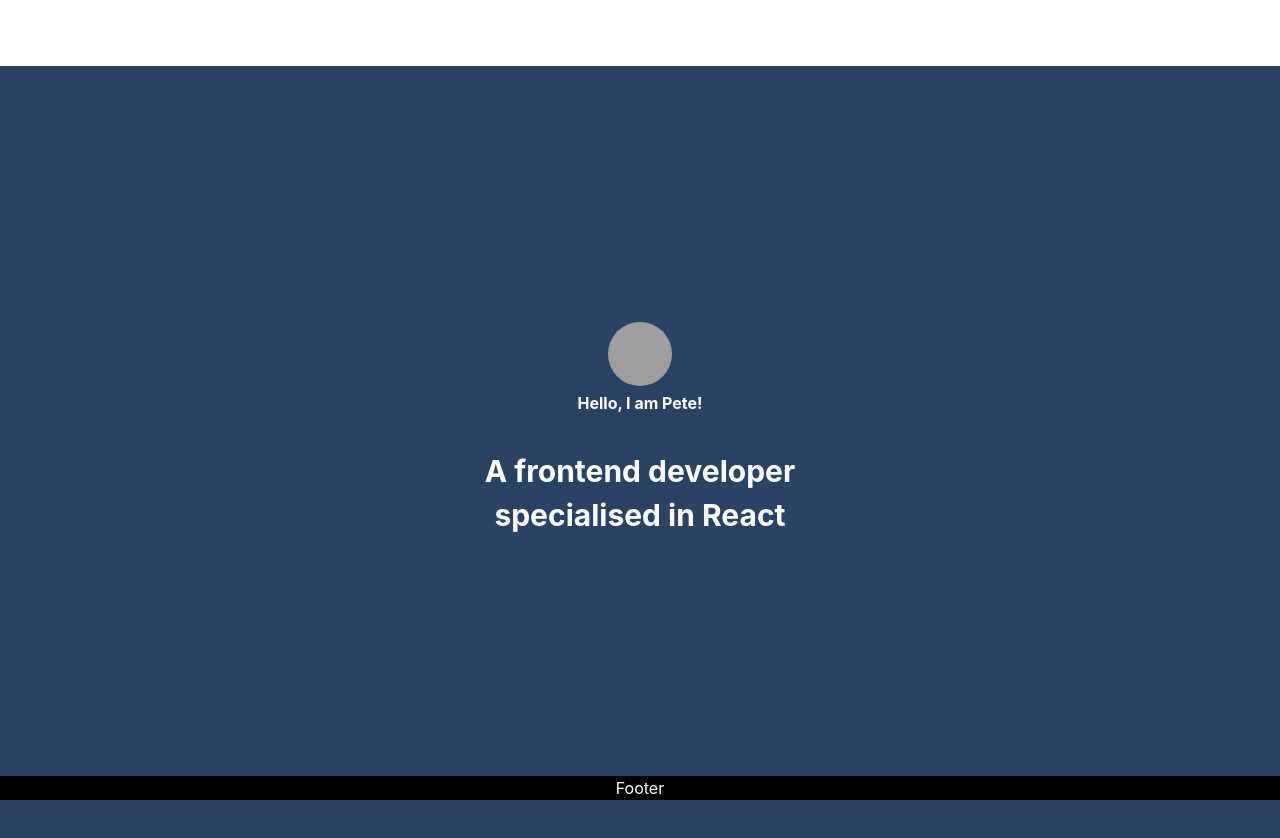
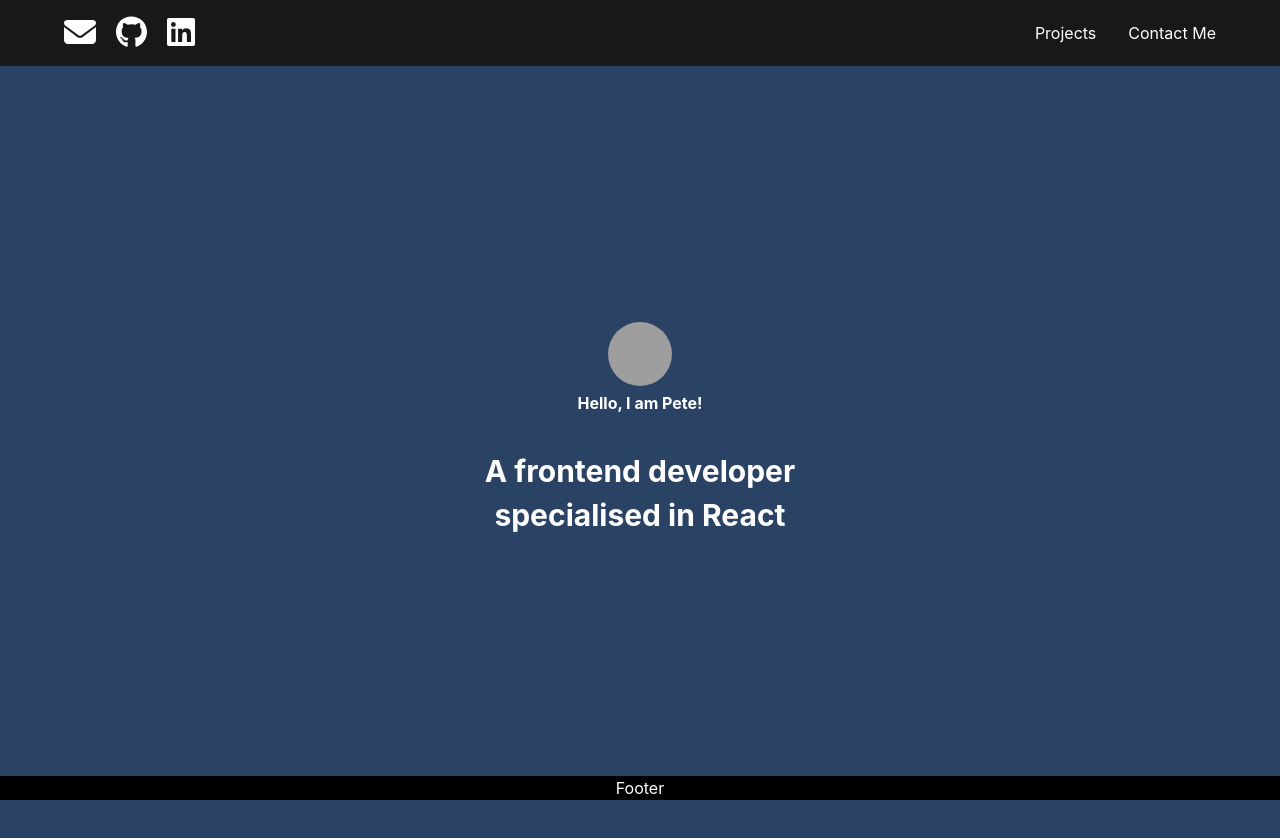
Before and after one commit to jonriber/advanced-react-portfolio, a React (Vite) app in the folder advanced-react-portfolio/: page / in a window 1280 px wide. Shown: the top 838 px of the page. Built offline with nearby package versions, Linux system fonts and the light colour scheme; grey boxes are pictures that could not be loaded.

Commit message:
header transform implementation

```diff
--- a/advanced-react-portfolio/src/components/Header.jsx
+++ b/advanced-react-portfolio/src/components/Header.jsx
@@ -2,7 +2,7 @@ import { faEnvelope} from "@fortawesome/free-solid-svg-icons"
 import { faGithub , faLinkedin } from "@fortawesome/free-brands-svg-icons"
 import { FontAwesomeIcon } from "@fortawesome/react-fontawesome";
 import { Box, HStack } from "@chakra-ui/react"
-import {useEffect, useState} from "react"
+import {useEffect, useRef, useState} from "react"
 
 const headerData = [
     {
@@ -21,23 +21,30 @@ const headerData = [
 function Header(){
 
     const [y,setY] = useState(0)
-    const [lastY,setLastY] = useState(0)
-    const scrollDown = y>0;
+    const lastYRef = useRef(0);
+    const scrollDown = y>lastYRef.current;
 
     const handleScroll = () => {
 
-        const scrollY = window.scrollY
-        if(scrollY)
+        const scrollY = window.scrollY || document.documentElement.scrollTop
+
         setY(scrollY)
     }
 
     useEffect(() => {
         document.addEventListener("scroll",handleScroll)
+        lastYRef.current = y
+
 
         return(() => {
             document.removeEventListener("scroll",handleScroll)
         })
     },[y])
+
+    // useEffect(() => {
+    //     console.log("using ref effect")
+    //     lastYRef.current = y
+    // },[y])
 
 
     function handleClick(anchor){
@@ -52,6 +59,9 @@ function Header(){
             });
         }
     }
+    console.log("renderizando!",y,lastYRef)
+    console.log()
+
     console.log("scrollDown:",scrollDown)
     return(
         <Box
@@ -59,12 +69,12 @@ function Header(){
             top={0}
             left={0}
             right={0}
-            transform={ scrollDown ?"translateY(-200px)":"translateY(0)"}
+            transform={ scrollDown ?"translateY(-200px)":""}
             transitionProperty="transform"
             transitionDuration={".3s"}
             transitionTimingFunction="ease-in-out"
             bg={"#18181b"}
-            // zIndex={scrollDown ? -1:0}
+            zIndex={1}
         >
             <Box color="white" maxWidth="1280px" margin="0 auto">
                 <HStack
```
